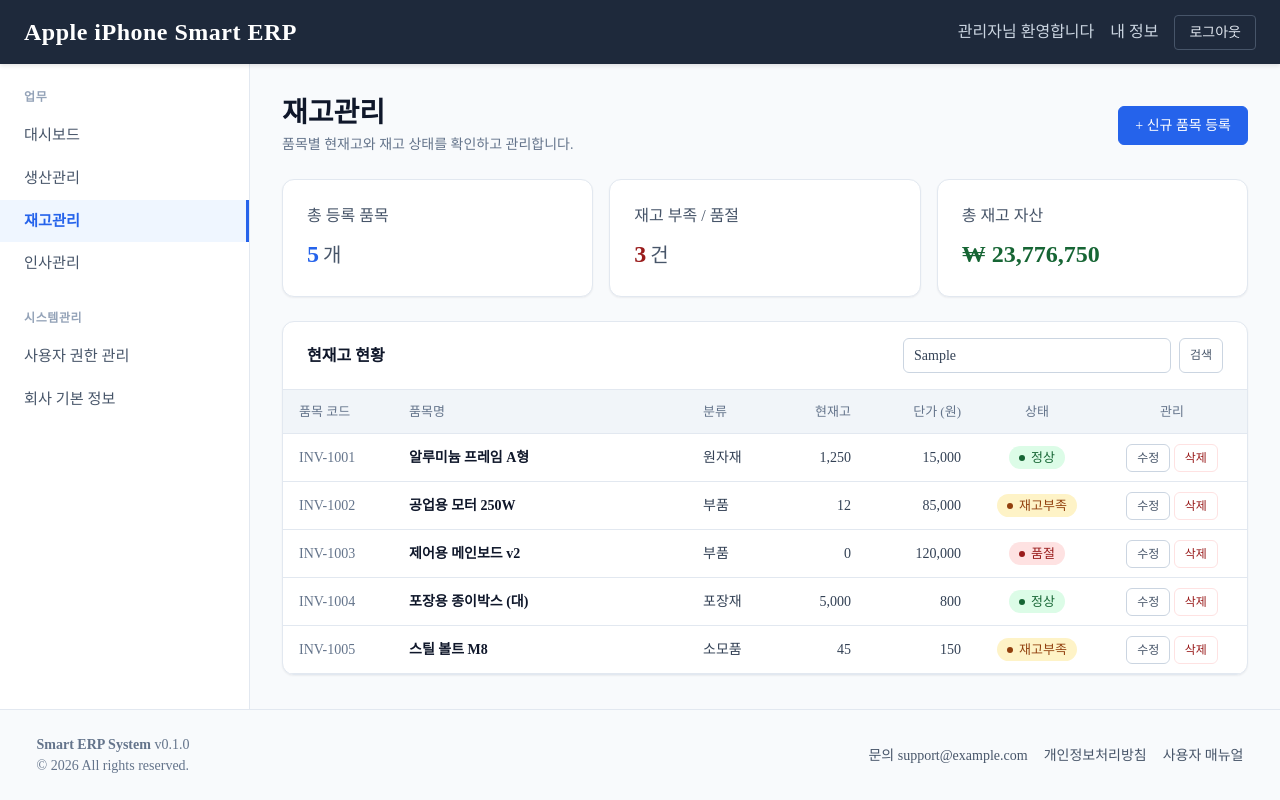
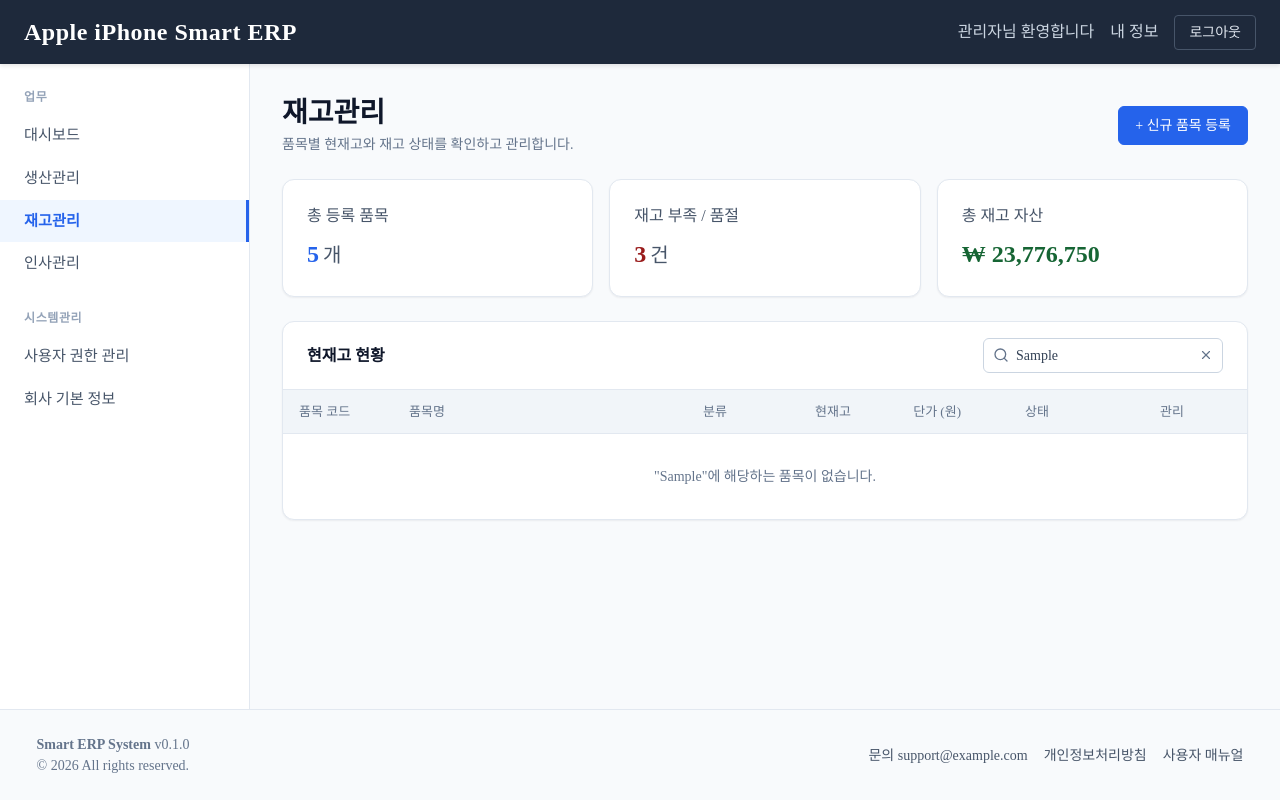
Before and after one commit to HKSEV/erp, a Next.js app in the folder erp-frontend/: page /dashboard/inventory in a window 1280 px wide. Both pictures are taken after typing "Sample" into the empty fields and a click on the button "+ 신규 품목 등록". Built offline with nearby package versions, Linux system fonts and the light colour scheme; a web font is replaced by a local one.

Commit message:
20261029_검색창 개선 (돋보기·지우기 버튼, 입력 즉시 검색, 카드 너비에 맞춰 크기 조절)

```diff
--- a/erp-frontend/src/app/dashboard/hr/page.tsx
+++ b/erp-frontend/src/app/dashboard/hr/page.tsx
@@ -90,7 +90,7 @@ export default function Hr() {
 
       <Card
       title="임직원 목록"
-      actions={<SearchBar label="임직원 검색" placeholder="사번, 이름 또는 부서 검색" onSearch={setKeyword}/>}
+      actions={<SearchBar label="임직원 검색" placeholder="사번·이름·부서 검색" onSearch={setKeyword}/>}
       noPadding>
         <DataTable
         columns={columns}
--- a/erp-frontend/src/app/dashboard/inventory/page.tsx
+++ b/erp-frontend/src/app/dashboard/inventory/page.tsx
@@ -104,7 +104,7 @@ export default function Inventory() {
 
       <Card
       title="현재고 현황"
-      actions={<SearchBar label="품목 검색" placeholder="품목명 또는 코드 검색" onSearch={setKeyword}/>}
+      actions={<SearchBar label="품목 검색" placeholder="품목명·코드 검색" onSearch={setKeyword}/>}
       noPadding>
         <DataTable
         columns={columns}
--- a/erp-frontend/src/app/dashboard/production/page.tsx
+++ b/erp-frontend/src/app/dashboard/production/page.tsx
@@ -158,7 +158,7 @@ export default function Production() {
 
       <Card
       title="생산 오더 목록"
-      actions={<SearchBar label="생산 오더 검색" placeholder="오더 번호 또는 제품명 검색" onSearch={setKeyword}/>}
+      actions={<SearchBar label="생산 오더 검색" placeholder="오더 번호·제품명 검색" onSearch={setKeyword}/>}
       noPadding>
         <DataTable
         columns={columns}
--- a/erp-frontend/src/components/ui/Card.tsx
+++ b/erp-frontend/src/components/ui/Card.tsx
@@ -41,6 +41,8 @@ const Header = styled.div`
   padding: ${({theme}) => theme.space.lg} ${({theme}) => theme.space.xl};
   border-bottom: 1px solid ${({theme}) => theme.colors.border};
   flex-wrap: wrap;
+  // 머리글 너비를 기준으로 안쪽 요소(검색창 등)가 크기를 정하도록
+  container-type: inline-size;
 `;
 const Title = styled.h2`
   margin: 0;
--- a/erp-frontend/src/components/ui/SearchBar.tsx
+++ b/erp-frontend/src/components/ui/SearchBar.tsx
@@ -1,48 +1,81 @@
 "use client";
 
-import { useState } from "react";
+import { useRef, useState } from "react";
 import styled from "styled-components";
-import Button from "./Button";
+import { FiSearch, FiX } from "react-icons/fi";
 
 interface SearchBarProps {
   placeholder?: string;
   label?: string;                       // 화면에는 보이지 않는 입력창 이름 (스크린리더용)
   defaultValue?: string;
-  onSearch: (keyword: string) => void;  // 검색 버튼 또는 Enter
+  onSearch: (keyword: string) => void;  // 입력할 때마다 호출 (화면 목록 필터용)
 };
 
-// 검색 입력창 + 검색 버튼
+// 검색 입력창: 입력 즉시 검색, 검색어가 있으면 지우기(X) 버튼 표시, Esc로도 지움
+// 백엔드 검색 API를 붙일 때는 onSearch 쪽에서 debounce(입력이 멈춘 뒤 요청)를 적용
 export default function SearchBar({placeholder = "검색어를 입력하세요", label = "검색", defaultValue = "", onSearch}: SearchBarProps) {
   const [keyword, setKeyword] = useState(defaultValue);
+  const inputRef = useRef<HTMLInputElement>(null);
 
-  const handleSubmit = (e: React.FormEvent<HTMLFormElement>) => {
-    e.preventDefault();
-    onSearch(keyword.trim());
+  const change = (value: string) => {
+    setKeyword(value);
+    onSearch(value.trim());
+  };
+  const clear = () => {
+    change("");
+    inputRef.current?.focus();
   };
 
   return (
-    <Form role="search" onSubmit={handleSubmit}>
+    <Form role="search" onSubmit={(e) => e.preventDefault()}>
+      <SearchIcon aria-hidden="true"/>
       <Input
+      ref={inputRef}
       type="search"
       aria-label={label}
       placeholder={placeholder}
       value={keyword}
-      onChange={(e) => setKeyword(e.target.value)}/>
-      <Button type="submit" variant="secondary" size="sm">검색</Button>
+      onChange={(e) => change(e.target.value)}
+      onKeyDown={(e) => {
+        if (e.key === "Escape" && keyword) {
+          e.preventDefault();
+          clear();
+        }
+      }}/>
+      {keyword && (
+        <ClearButton type="button" aria-label="검색어 지우기" onClick={clear}>
+          <FiX aria-hidden="true"/>
+        </ClearButton>
+      )}
     </Form>
   );
 };
 
+// 너비: 카드 머리글의 40% (최소 200px: 가장 긴 안내 문구가 잘리지 않는 너비, 최대 240px: 코드·이름 검색에 충분한 길이)
+// 머리글이 400px보다 좁으면 제목 아래 줄로 내려가 한 줄을 다 씀
 const Form = styled.form`
+  position: relative;
   display: flex;
-  gap: ${({theme}) => theme.space.sm};
-  width: 100%;
-  max-width: 320px;
+  align-items: center;
+  width: clamp(200px, 40cqi, 240px);
+
+  @container (max-width: 400px) {
+    width: 100%;
+  }
+`;
+const SearchIcon = styled(FiSearch)`
+  position: absolute;
+  left: 10px;
+  width: 16px;
+  height: 16px;
+  color: ${({theme}) => theme.colors.textMuted};
+  pointer-events: none;
 `;
 const Input = styled.input`
-  flex: 1;
+  width: 100%;
   min-width: 0;
-  padding: 6px 10px;
+  // 왼쪽 돋보기, 오른쪽 X 버튼 자리
+  padding: 6px 32px;
   font-size: ${({theme}) => theme.font.size.md};
   color: ${({theme}) => theme.colors.textBody};
   background-color: ${({theme}) => theme.colors.surface};
@@ -55,4 +88,29 @@ const Input = styled.input`
     border-color: ${({theme}) => theme.colors.accent};
     box-shadow: 0 0 0 3px ${({theme}) => theme.colors.accentSubtle};
   }
+  // 브라우저 기본 X 버튼은 숨기고 직접 만든 X만 사용 (브라우저마다 모양 통일)
+  &::-webkit-search-cancel-button { appearance: none; }
 `;
+const ClearButton = styled.button`
+  position: absolute;
+  right: 6px;
+  display: flex;
+  align-items: center;
+  justify-content: center;
+  width: 22px;
+  height: 22px;
+  padding: 0;
+  color: ${({theme}) => theme.colors.textMuted};
+  border-radius: ${({theme}) => theme.radius.sm};
+  cursor: pointer;
+
+  svg { width: 14px; height: 14px; }
+  &:hover {
+    color: ${({theme}) => theme.colors.textStrong};
+    background-color: ${({theme}) => theme.colors.surfaceSubtle};
+  }
+  &:focus-visible {
+    outline: 2px solid ${({theme}) => theme.colors.accent};
+    outline-offset: 1px;
+  }
+`;
```
Also changed, not shown: erp-frontend/src/components/ui/README.md.
